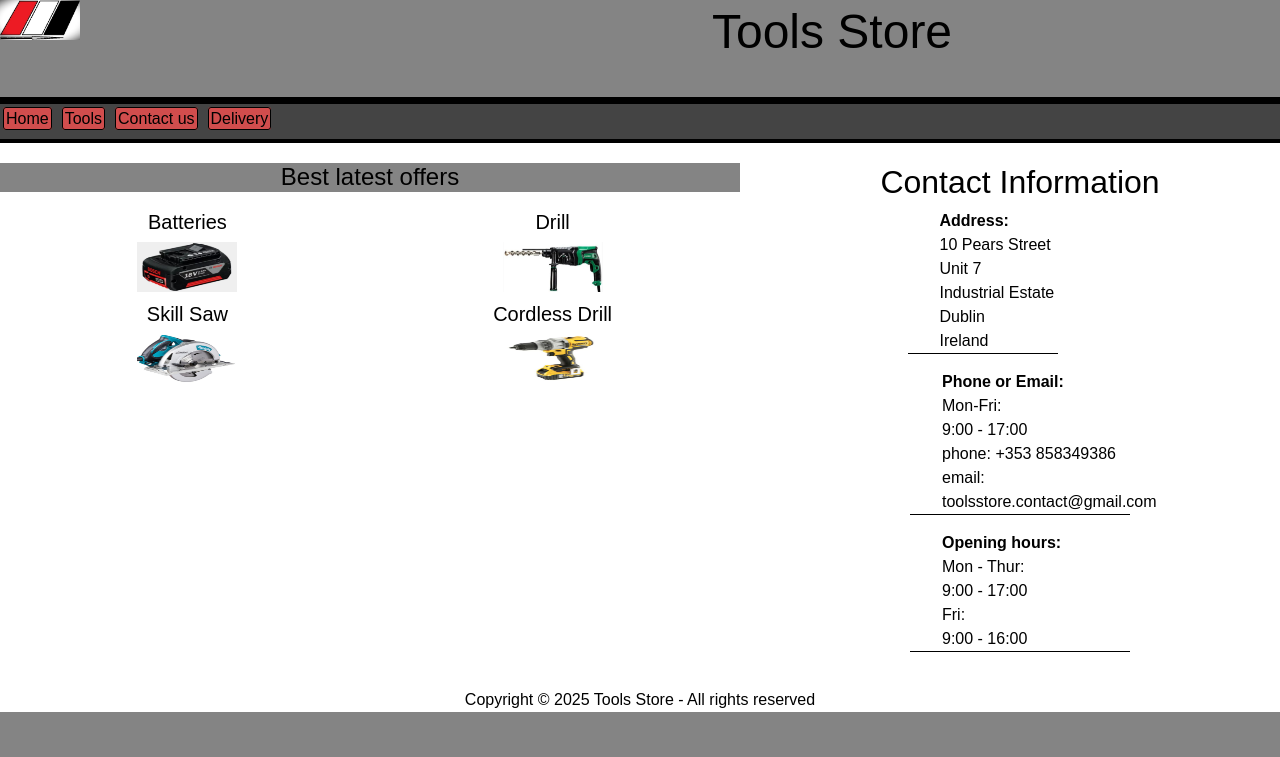
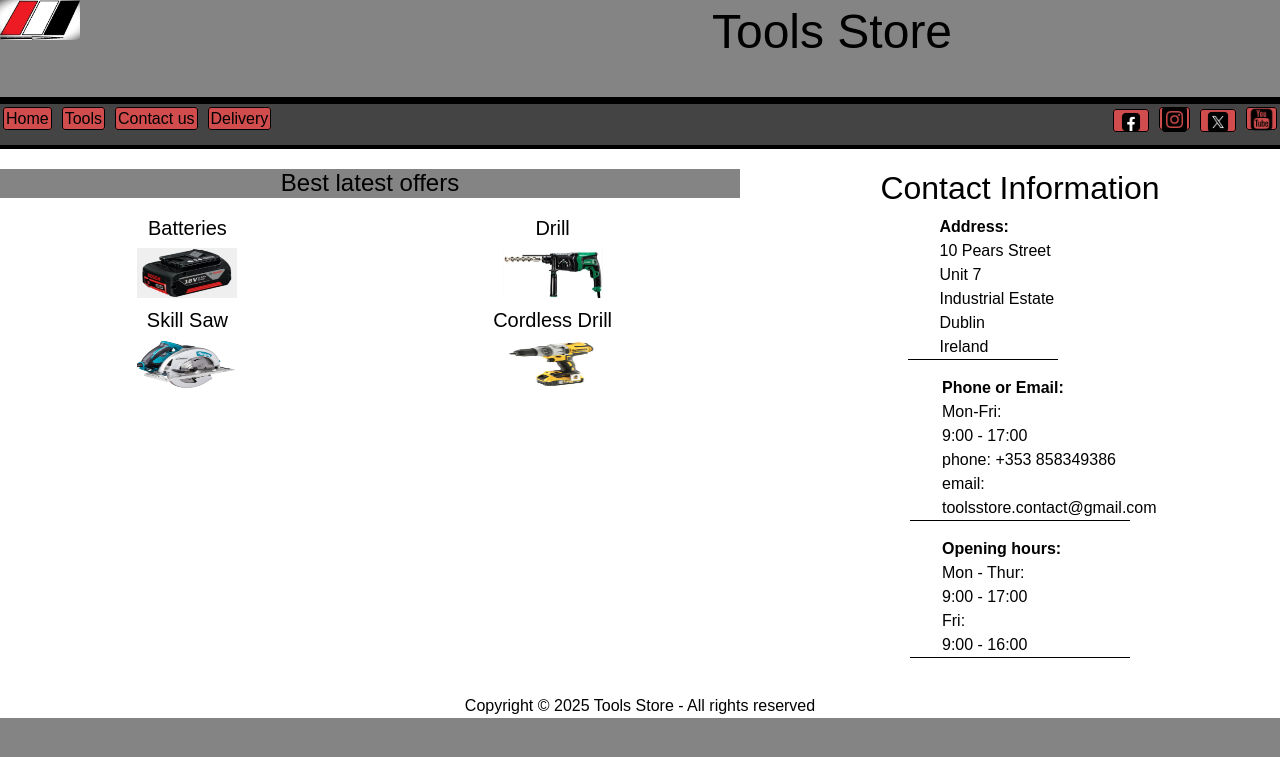
Before and after one commit to DimDeveloper18/Frameworks-Assignment, a Django app: page /tools_store/contact/ in a window 1280 px wide. Shown: the top 757 px of the page. Run offline with Django 5.2, Linux system fonts and the light colour scheme.

Commit message:
File 'base.html' social links created in nav section.

```diff
--- a/tools_store/products_store/templates/products_store/base.html
+++ b/tools_store/products_store/templates/products_store/base.html
@@ -41,10 +41,10 @@
             </ul>
             <div class="soclink">
                 <ul>
-                    {% comment %} <li><a href="https://www.facebook.com/"><img src="{{ url_for('static', filename="images/fbklink.png")}}" alt="Facebook" height="30" width="30"></a></li>
-                    <li><a href="https://www.instagram.com/"><img src="{{ url_for('static', filename="images/instlink.png")}}" alt="Instagram" height="25" width="25"></a></li>
-                    <li><a href="https://twitter.com/"><img src="{{ url_for('static', filename="images/xlink.png")}}" alt="X" height="30" width="30"></a></li>
-                    <li><a href="https://www.youtube.com/"><img src="{{ url_for('static', filename="images/youbelink.png")}}" alt="Youtube" height="25" width="25"></a></li> {% endcomment %}
+                    <li><a href="https://www.facebook.com/"><img src="{% static 'products_store/product_image/fbklink.png' %}" alt="Facebook" height="30" width="30"></a></li>
+                    <li><a href="https://www.instagram.com/"><img src="{% static 'products_store/product_image/instlink.png' %}" alt="Instagram" height="25" width="25"></a></li>
+                    <li><a href="https://twitter.com/"><img src="{% static 'products_store/product_image/xlink.png' %}" alt="X" height="30" width="30"></a></li>
+                    <li><a href="https://www.youtube.com/"><img src="{% static 'products_store/product_image/youbelink.png' %}" alt="Youtube" height="25" width="25"></a></li>
                 </ul>
             </div>
         </nav>
```
